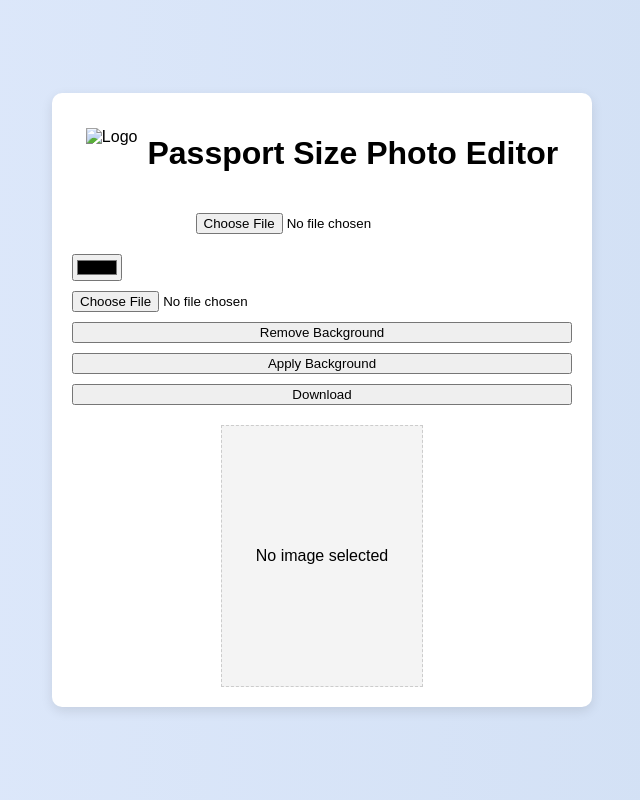
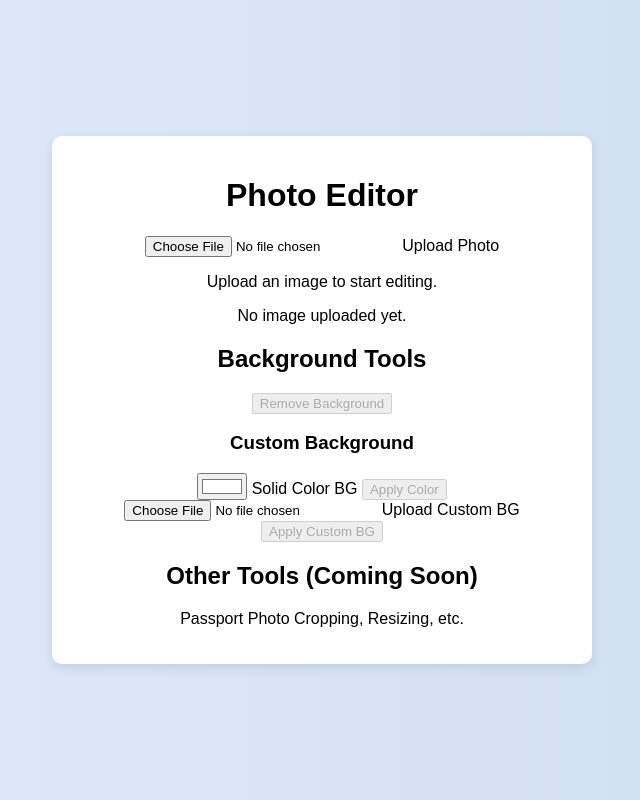
Before and after one commit to phoneinfo97/NCTC, a website: page index.html in a window 1280 px wide. Shown: the whole page, without its empty margins (318-958 px from the left). Drawn offline with Linux system fonts and the light colour scheme; some packages are replaced by stand-ins of ours; a script that the page names is missing.

Commit message:
Update index.html

```diff
--- a/index.html
+++ b/index.html
@@ -3,27 +3,48 @@
 <head>
     <meta charset="UTF-8">
     <meta name="viewport" content="width=device-width, initial-scale=1.0">
-  <title>Passport Photo Editor</title>
+    <title>Passport Photo Editor & BG Remover</title>
     <link rel="stylesheet" href="style.css">
-  <script src="https://cdn.jsdelivr.net/npm/sweetalert2@11"></script>
 </head>
 <body>
     <div class="container">
-    <div class="header">
-      <img src="logo.png" alt="Logo" class="logo">
-      <h1>Passport Size Photo Editor</h1>
+        <h1>Photo Editor</h1>
+
+        <div class="upload-section">
+            <input type="file" id="imageUpload" accept="image/*">
+            <label for="imageUpload" class="upload-button">Upload Photo</label>
+            <p>Upload an image to start editing.</p>
         </div>
 
-    <input id="upload" type="file" accept="image/*">
-    <div class="controls">
-      <input type="color" id="colorPicker">
-      <input type="file" id="bgUpload" accept="image/*">
-      <button id="removeBg">Remove Background</button>
-      <button id="applyBg">Apply Background</button>
-      <button id="downloadBtn">Download</button>
+        <div class="editor-area">
+            <div class="image-preview-container">
+                <img id="uploadedImage" src="#" alt="Uploaded Image" style="display: none;">
+                <img id="processedImage" src="#" alt="Processed Image" style="display: none;">
+                <p id="noImageMessage">No image uploaded yet.</p>
             </div>
 
-    <div id="preview" class="preview">No image selected</div>
+            <div class="controls-section">
+                <h2>Background Tools</h2>
+                <button id="removeBgBtn" disabled>Remove Background</button>
+
+                <h3>Custom Background</h3>
+                <div class="bg-options">
+                    <input type="color" id="colorPicker" value="#ffffff">
+                    <label for="colorPicker">Solid Color BG</label>
+                    <button id="applyColorBgBtn" disabled>Apply Color</button>
+                </div>
+                <div class="bg-options">
+                    <input type="file" id="customBgUpload" accept="image/*">
+                    <label for="customBgUpload" class="upload-button">Upload Custom BG</label>
+                    <button id="applyCustomBgBtn" disabled>Apply Custom BG</button>
+                </div>
+
+                <h2>Other Tools (Coming Soon)</h2>
+                <p>Passport Photo Cropping, Resizing, etc.</p>
+
+                <button id="downloadBtn" style="display: none;">Download High Quality</button>
+            </div>
+        </div>
     </div>
 
     <script src="script.js"></script>
```
Lines whose indentation alone changed are shown as unchanged.
